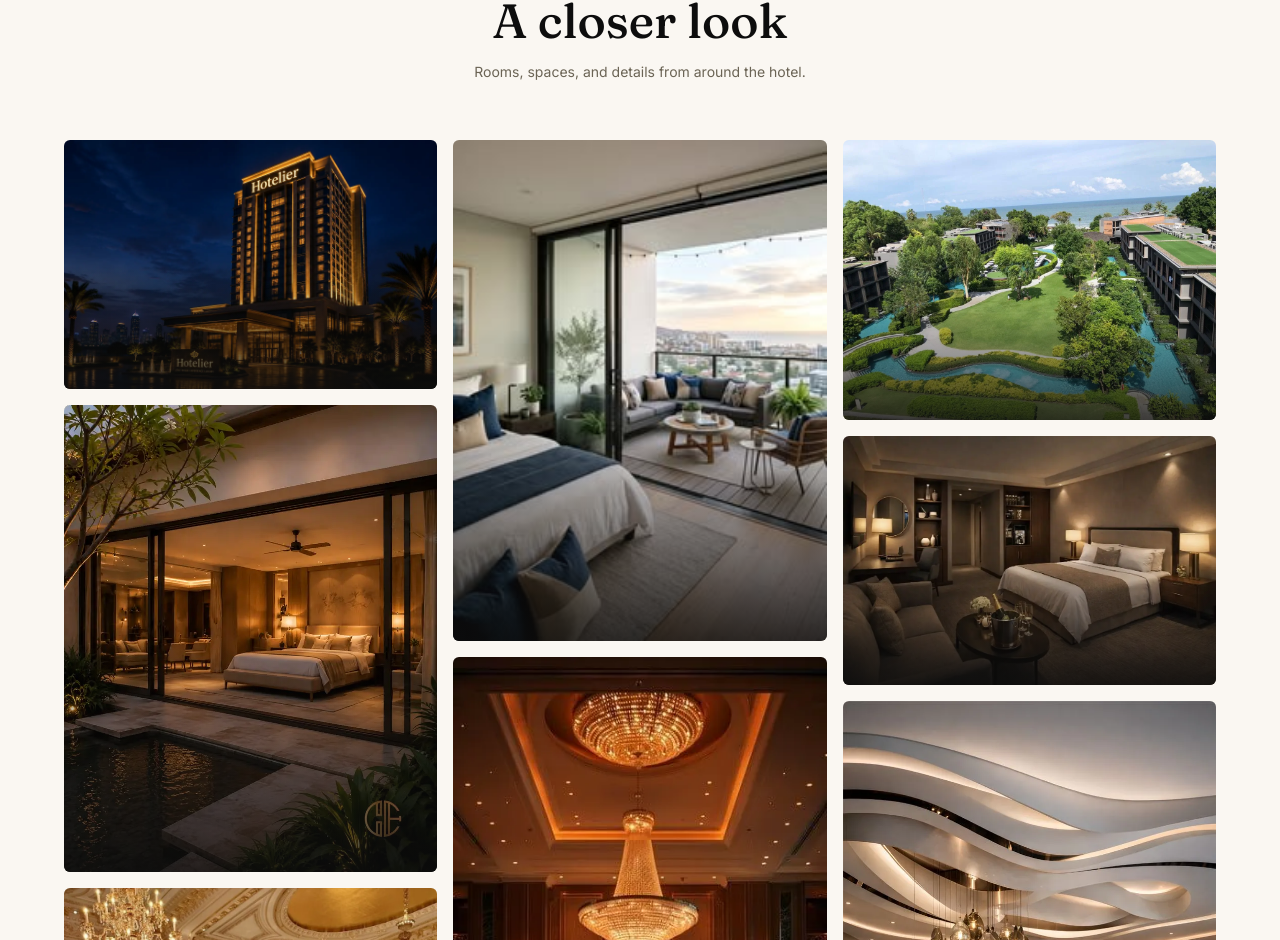
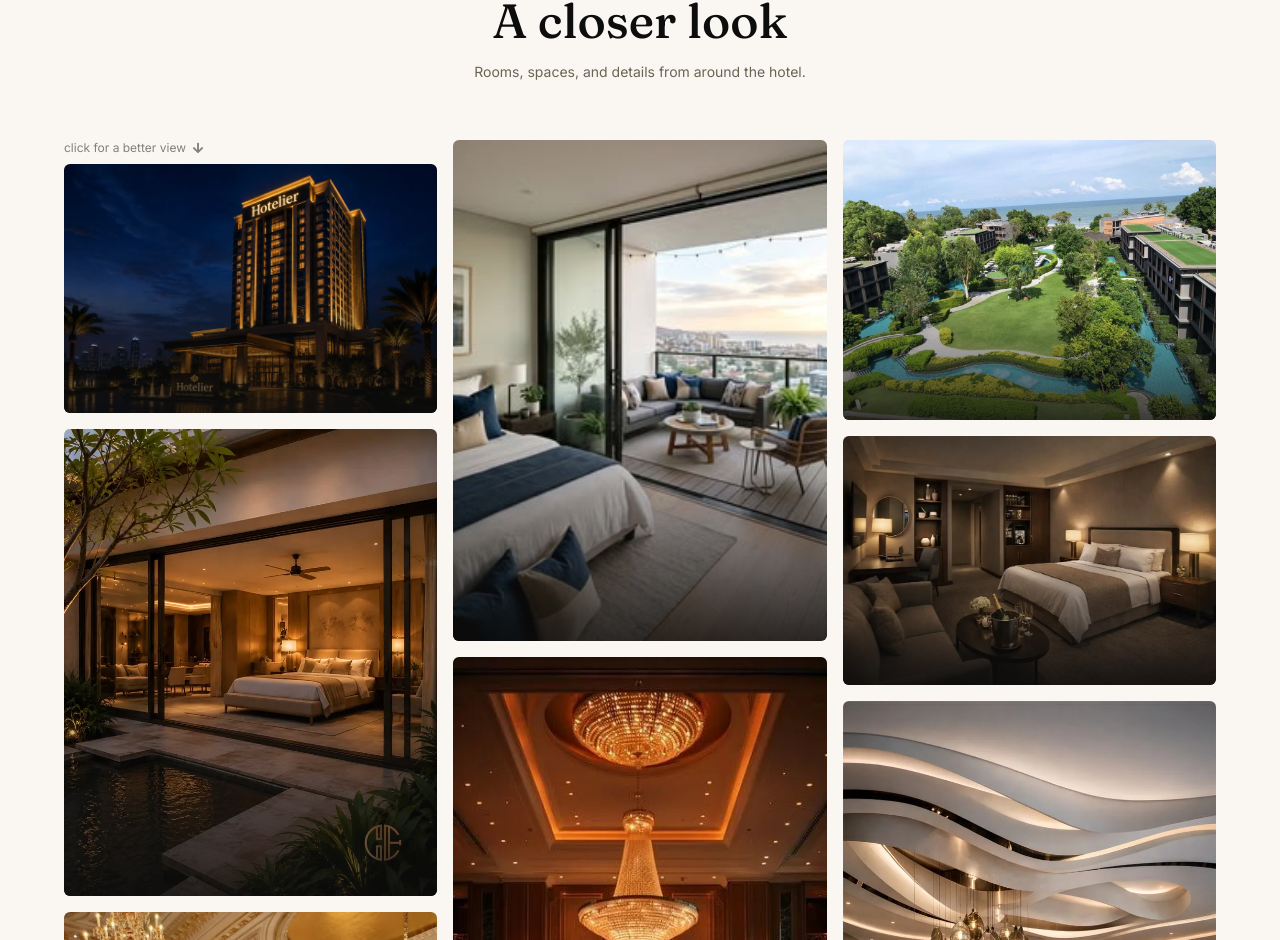
Before and after one commit to AghoghoOgbotor18/hotelier, a Next.js app: page / in a window 1280 px wide. Shown: the part 5660-6600 px from the top of the page. Built offline with nearby package versions, Linux system fonts and the light colour scheme.

Commit message:
add an extra info to gallery grid

```diff
--- a/src/app/components/Gallery/GalleryGrid.jsx
+++ b/src/app/components/Gallery/GalleryGrid.jsx
@@ -1,7 +1,7 @@
 'use client';
 
 import { useEffect, useState } from 'react';
-import { FaChevronLeft, FaChevronRight, FaTimes } from 'react-icons/fa';
+import { FaArrowDown, FaChevronLeft, FaChevronRight, FaTimes } from 'react-icons/fa';
 import { galleryImages } from './GalleryData';
 
 export default function GalleryGrid() {
@@ -58,6 +58,10 @@ export default function GalleryGrid() {
             </div>
 
             <div className="columns-1 gap-4 sm:columns-2 lg:columns-3">
+                <p className='animate-pulse text-xs flex items-center gap-1.5 mb-2'>
+                    click for a better view
+                    <FaArrowDown />
+                </p>
                 {galleryImages.map((img, index) => (
                     <button
                     key={img.id}
```
Lines whose indentation alone changed are shown as unchanged.
